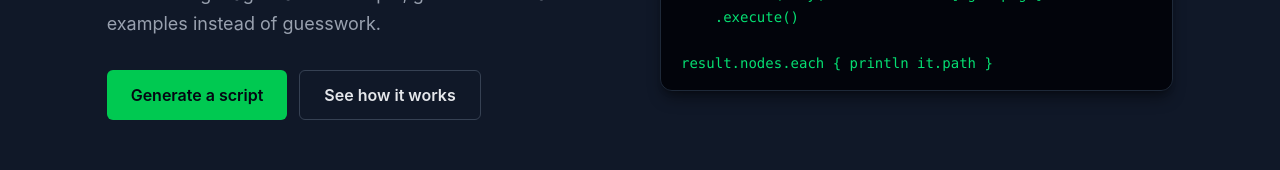
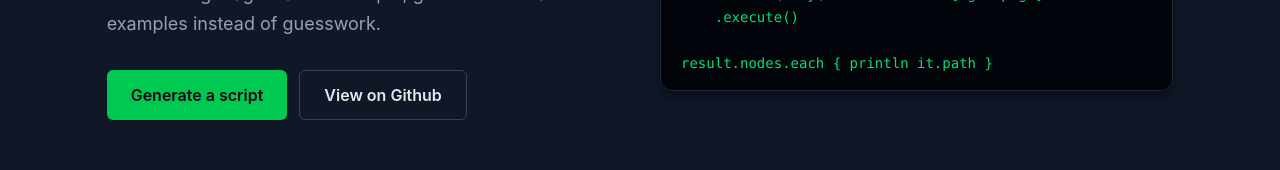
Before and after one commit to kirkalyn13/mgnl-groovy-generator-app, a React (Vite) app: page /about in a window 1280 px wide. Shown: the part 319-489 px from the top of the page. Built offline with nearby package versions, Linux system fonts and the light colour scheme; no server answers.

Commit message:
feat(about): repo link

```diff
--- a/components/About.tsx
+++ b/components/About.tsx
@@ -81,10 +81,12 @@ const About = () => {
                 Generate a script
               </Link>
               <a
-                href="#how-it-works"
+                href="https://github.com/kirkalyn13/mgnl-groovy-generator"
+                target="_blank"
+                rel="noopener noreferrer"
                 className="inline-flex items-center rounded-md border border-gray-700 bg-transparent px-6 py-3 font-semibold text-gray-200 hover:bg-gray-800 focus:outline-none focus-visible:ring-2 focus-visible:ring-green-400 focus-visible:ring-offset-2 focus-visible:ring-offset-gray-900"
               >
-                See how it works
+                View on Github
               </a>
             </div>
           </div>
@@ -104,7 +106,7 @@ const About = () => {
         </div>
       </section>
 
-      <section id="how-it-works" className="px-4 sm:px-6 lg:w-10/12 lg:mx-auto lg:px-0 py-12 sm:py-16 scroll-mt-4">
+      <section className="px-4 sm:px-6 lg:w-10/12 lg:mx-auto lg:px-0 py-12 sm:py-16">
         <h2 className="text-3xl font-bold tracking-tight text-white">From request to script in three steps</h2>
         <ol className="mt-10 grid gap-8 md:grid-cols-3">
           {STEPS.map((step, index) => (
```
